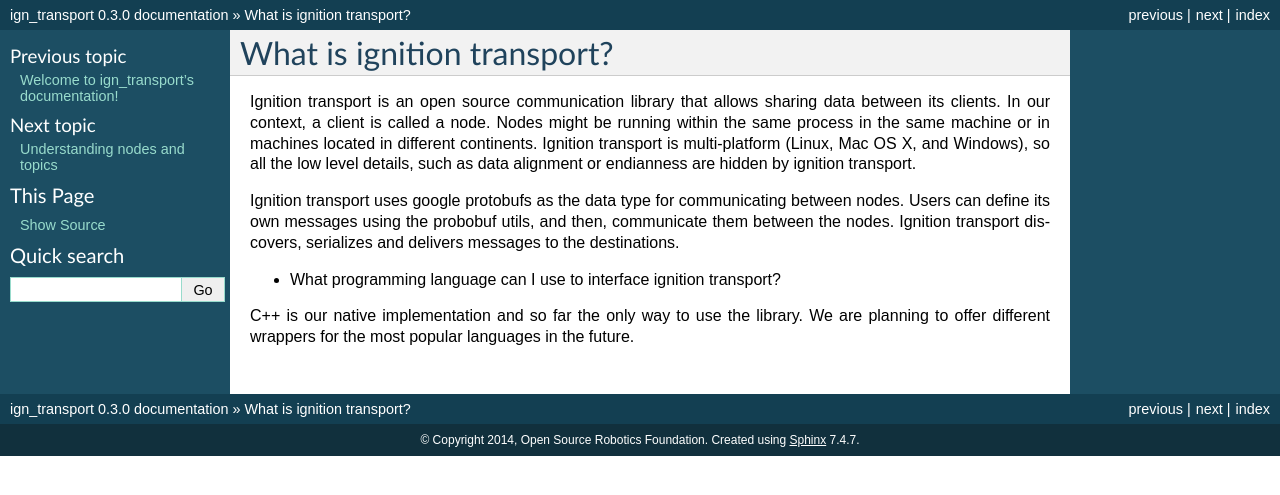
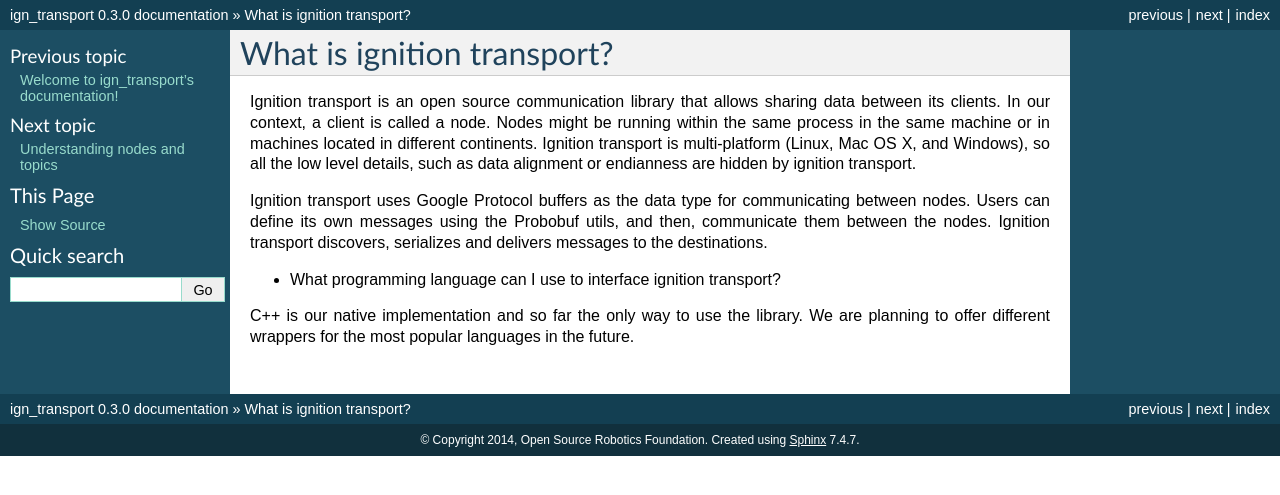
Before and after one commit to gazebosim/gz-transport, a Sphinx documentation site: the page built from docs/introduction/intro.rst, in a window 1280 px wide. Shown: the top 495 px of the page. Built offline with Sphinx 7.4.7, drawn with Linux system fonts in a browser that asks for light colours.

```diff
--- a/docs/introduction/intro.rst
+++ b/docs/introduction/intro.rst
@@ -4,12 +4,15 @@ What is ignition transport?
 
 Ignition transport is an open source communication library that allows sharing
 data between its clients. In our context, a client is called a node. Nodes might
-be running within the same process in the same machine or in machines located in different continents. Ignition transport is multi-platform (Linux, Mac OS X, and Windows), so all the low level details, such as data alignment or endianness are hidden by ignition transport.
+be running within the same process in the same machine or in machines located in
+different continents. Ignition transport is multi-platform (Linux, Mac OS X, and
+Windows), so all the low level details, such as data alignment or endianness are
+hidden by ignition transport.
 
-Ignition transport uses google protobufs as the data type for communicating
-between nodes. Users can define its own messages using the probobuf utils, and
-then, communicate them between the nodes. Ignition transport discovers,
-serializes and delivers messages to the destinations.
+Ignition transport uses Google Protocol buffers as the data type for
+communicating between nodes. Users can define its own messages using the
+Probobuf utils, and then, communicate them between the nodes. Ignition transport
+discovers, serializes and delivers messages to the destinations.
 
 * What programming language can I use to interface ignition transport?
 C++ is our native implementation and so far the only way to use the library. We
```
Also changed, not shown: docs/messages/messages.rst (+5 -6 lines), docs/nodesAndTopics/nodesAndTopics.rst (+7 -5 lines).
